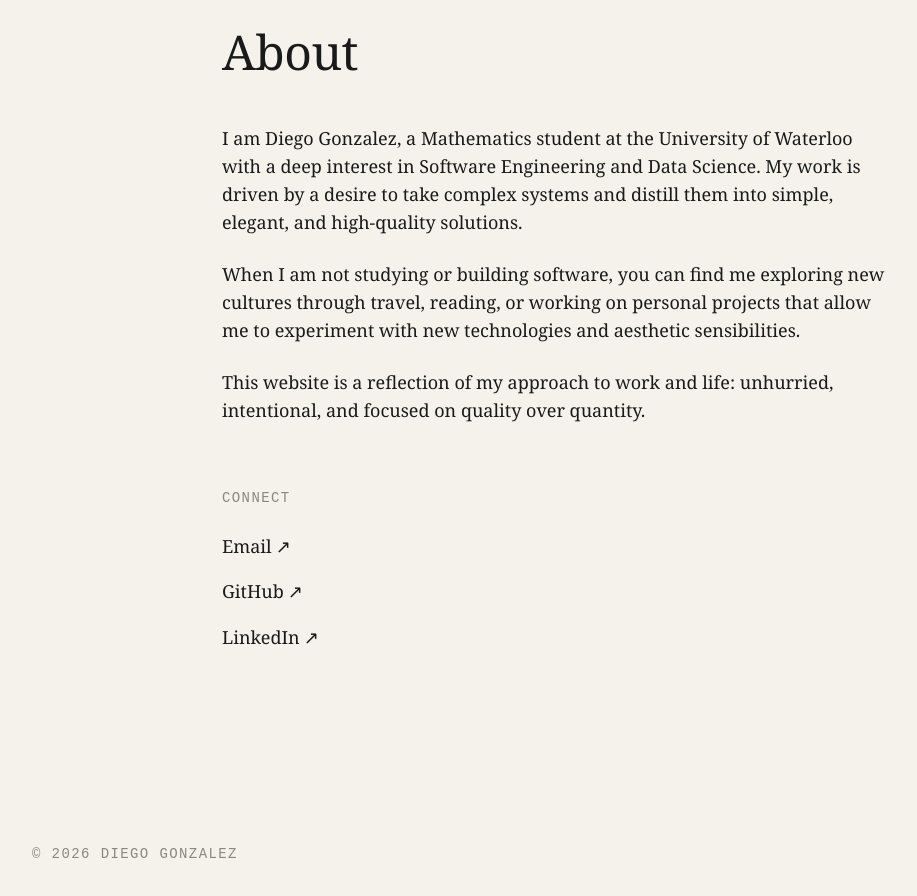
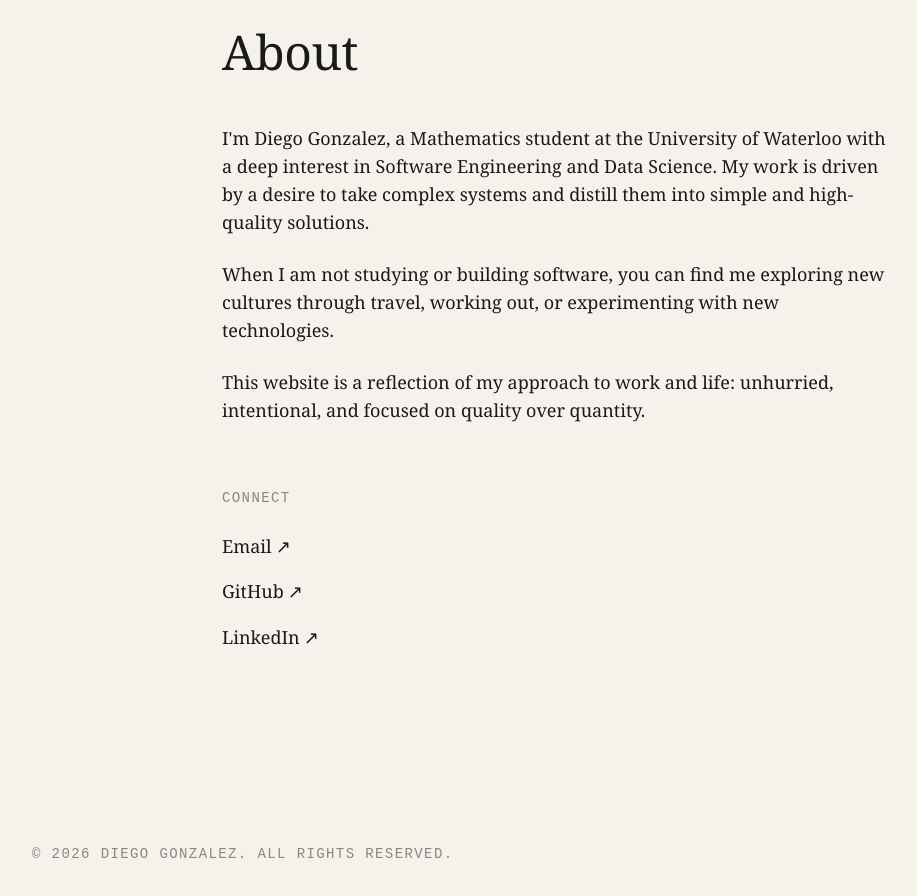
Before and after one commit to JummyJoeJackson/portfolio, a Next.js app: page /about in a window 1280 px wide. Shown: the part 200-1096 px from the top of the page, without its empty margins (82-999 px from the left). Built offline with nearby package versions, Linux system fonts and the light colour scheme.

Commit message:
Edited about me

```diff
--- a/app/about/page.tsx
+++ b/app/about/page.tsx
@@ -12,11 +12,11 @@ export default function AboutPage() {
 
       <div className="prose text-lg leading-relaxed text-ink/90">
         <p>
-          I am Diego Gonzalez, a Mathematics student at the University of Waterloo with a deep interest in Software Engineering and Data Science. My work is driven by a desire to take complex systems and distill them into simple, elegant, and high-quality solutions.
+          I'm Diego Gonzalez, a Mathematics student at the University of Waterloo with a deep interest in Software Engineering and Data Science. My work is driven by a desire to take complex systems and distill them into simple and high-quality solutions.
         </p>
 
         <p>
-          When I am not studying or building software, you can find me exploring new cultures through travel, reading, or working on personal projects that allow me to experiment with new technologies and aesthetic sensibilities.
+          When I am not studying or building software, you can find me exploring new cultures through travel, working out, or experimenting with new technologies.
         </p>
 
         <p>
@@ -26,7 +26,7 @@ export default function AboutPage() {
         <section className="mt-16 not-prose">
           <h2 className="text-sm mono uppercase tracking-widest text-muted mb-6">Connect</h2>
           <div className="flex flex-col space-y-4">
-            <ArrowLink href="mailto:diego@example.com" external>Email</ArrowLink>
+            <ArrowLink href="mailto:d23gonza@uwaterloo.ca" external>Email</ArrowLink>
             <ArrowLink href="https://github.com/JummyJoeJackson" external>GitHub</ArrowLink>
             <ArrowLink href="https://linkedin.com/in/diegogonzalez" external>LinkedIn</ArrowLink>
           </div>
--- a/app/layout.tsx
+++ b/app/layout.tsx
@@ -40,7 +40,7 @@ export default function RootLayout({
           <Navigation />
           <main>{children}</main>
           <footer className="py-24 container-wide text-muted text-sm mono uppercase tracking-widest">
-            &copy; {new Date().getFullYear()} Diego Gonzalez
+            &copy; {new Date().getFullYear()} Diego Gonzalez. All rights reserved.
           </footer>
         </ThemeProvider>
       </body>
--- a/app/robots.ts
+++ b/app/robots.ts
@@ -7,6 +7,6 @@ export default function robots(): MetadataRoute.Robots {
       allow: '/',
       disallow: '/private/',
     },
-    sitemap: 'https://diegogonzalez.com/sitemap.xml',
+    sitemap: 'https://diegogonzalez.tech/sitemap.xml',
   }
 }
```
